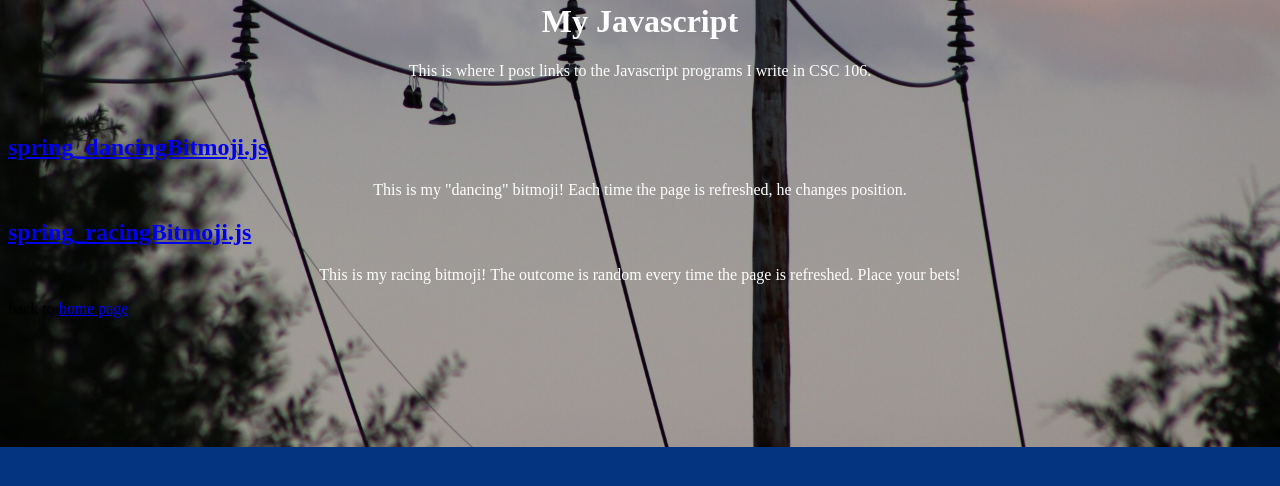
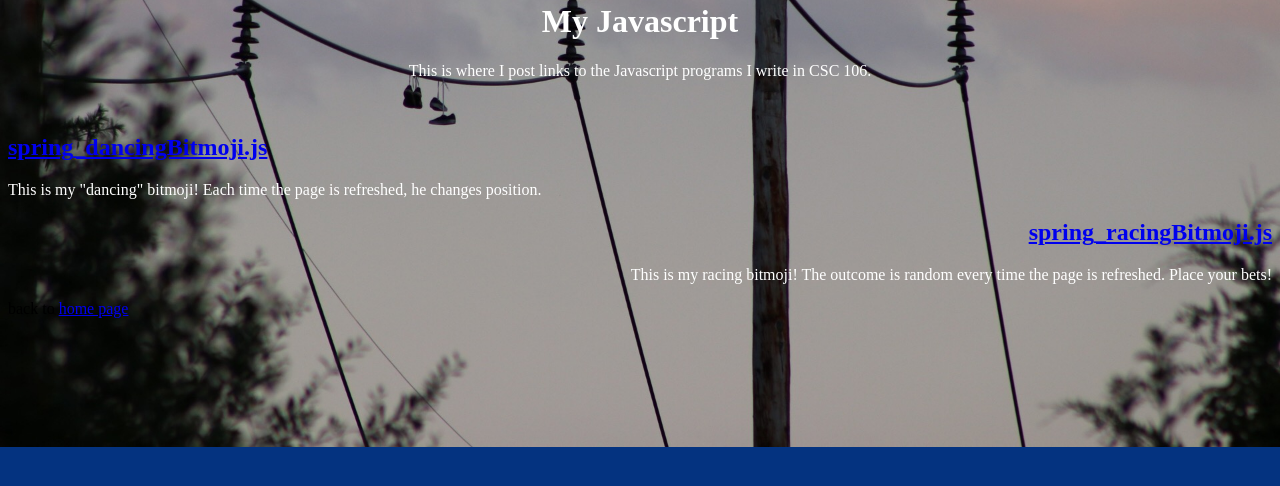
Before and after one commit to jjspring/jjspring.github.io, a plain HTML site: page javascripts.html in a window 1280 px wide. Shown: the part 286-772 px from the top of the page. Drawn offline with Linux system fonts and the light colour scheme; a script that the page names is missing.

Commit message:
Update style.css

```diff
--- a/style.css
+++ b/style.css
@@ -3,21 +3,31 @@ body {   background-image: url("myBackground.JPG");
          background-color: rgb(4, 51, 128);
          background-position: center;
          background-size: cover;
-        }
+      }
 h1 {color: rgb(255,255,255);
          text-align: center;
       }
 p {color: rgb(255,255,255);
          text-align: center;
       }
+#dancingheader {text-align: left;
+      }
+#dancingparagraph {color: rgb(255,255,255);
+         text-align: left;
+      }
+#racingheader {text-align: right;
+      }
+#racingparagraph {color: rgb(255,255,255);
+         text-align: right;
+      }
 #banner {display: block;
          margin-left: auto;
          margin-right: auto;
-}
+      }
 .nav-table {width: 800px;
          margin: auto;
          text-align: center;
       }
 #nav-td {width: 200px;
          text-align: center;
-         }
+      }
```
